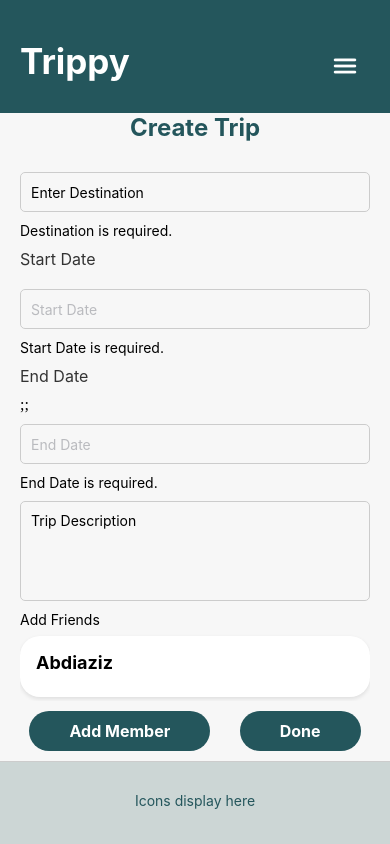
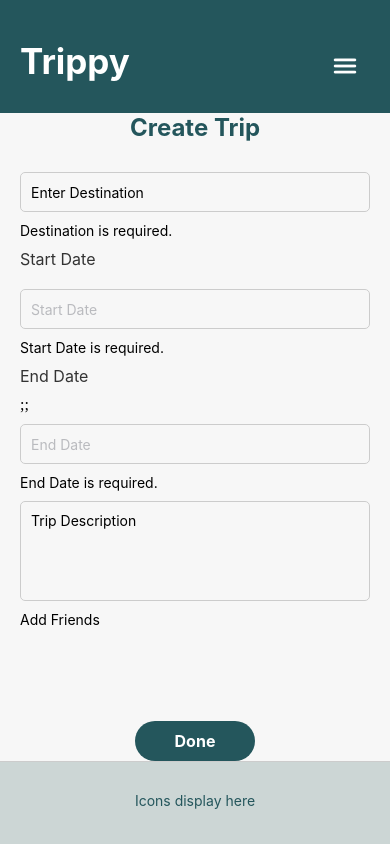
Before and after one commit to markw53/trippy, a React Native app: screen / in a window 390 px wide. Built offline with nearby package versions, Linux system fonts and the light colour scheme; no server answers.

Commit message:
amended TripCreation Page

```diff
--- a/package.json
+++ b/package.json
@@ -2,6 +2,7 @@
   "dependencies": {
     "@expo/metro-runtime": "~4.0.0",
     "@react-native-async-storage/async-storage": "1.23.1",
+    "@react-native-community/datetimepicker": "8.2.0",
     "@react-navigation/bottom-tabs": "^7.0.6",
     "@react-navigation/native": "^7.0.3",
     "@react-navigation/stack": "^7.0.5",
@@ -14,12 +15,12 @@
     "react-native-elements": "^3.4.3",
     "react-native-gesture-handler": "~2.20.2",
     "react-native-get-random-values": "^1.11.0",
+    "react-native-google-places-autocomplete": "^2.5.7",
     "react-native-reanimated": "~3.16.1",
     "react-native-safe-area-context": "4.12.0",
     "react-native-screens": "~4.1.0",
     "react-native-vector-icons": "^10.2.0",
     "react-native-web": "~0.19.13",
-    "undefined": "expo-auth-session/providers/google",
-    "@react-native-community/datetimepicker": "8.2.0"
+    "undefined": "expo-auth-session/providers/google"
   }
 }
--- a/src/screens/TripCreationScreen.js
+++ b/src/screens/TripCreationScreen.js
@@ -94,20 +94,20 @@ const handleSubmit = () => {
   };
 
 
-  const members = [
-    { id: "1", name: "Abdiaziz" },
-    { id: "2", name: "Callum" },
-    { id: "3", name: "Mark" },
-    { id: "4", name: "Serkan" },
-    { id: "5", name: "Stefano" },
-  ];
+  // const members = [
+  //   { id: "1", name: "Abdiaziz" },
+  //   { id: "2", name: "Callum" },
+  //   { id: "3", name: "Mark" },
+  //   { id: "4", name: "Serkan" },
+  //   { id: "5", name: "Stefano" },
+  // ];
 
-  const renderMembers = ({ item }) => (
-    <Card
-      title={item.name}
-      onPress={() => console.log(`MemberCard Pressed: ${item.name}`)}
-    />
-  );
+  // const renderMembers = ({ item }) => (
+  //   <Card
+  //     title={item.name}
+  //     onPress={() => console.log(`MemberCard Pressed: ${item.name}`)}
+  //   />
+  // );
 
   return (
     <View style={styles.container}>
@@ -227,28 +227,27 @@ const handleSubmit = () => {
           multiline
         />
         <Text style={styles.subText}>Add Friends</Text>
-        <FlatList
+        {/* <FlatList
           data={members}
           renderItem={renderMembers}
           keyExtractor={(item) => item.name.toString()}
           contentContainerStyle={styles.cardsContainer}
-        //   scrollEnabled={false}
-
-        />
+          scrollEnabled={false}
+         /> */}
       </ScrollView>
          <View style={styles.buttonContainer}>
-            <Button
+            {/* <Button
             title="Add Member"
             onPress={() => console.log("Button Add Member")}
             style={{ alignSelf: "center", paddingHorizontal: 40 }}
-            />
+            /> */}
+        </View>
             <Button
             title="Done"
             onPress={handleSubmit}
             // onPress={() => console.log("Button Done")}
             style={{ alignSelf: "center", paddingHorizontal: 40 }}
             />
-        </View>
       <Footer text="Icons display here" style={styles.footer} />
     </View>
   );
```
Also changed, not shown: 1 other file (tests, documents, lock files or other folders).
